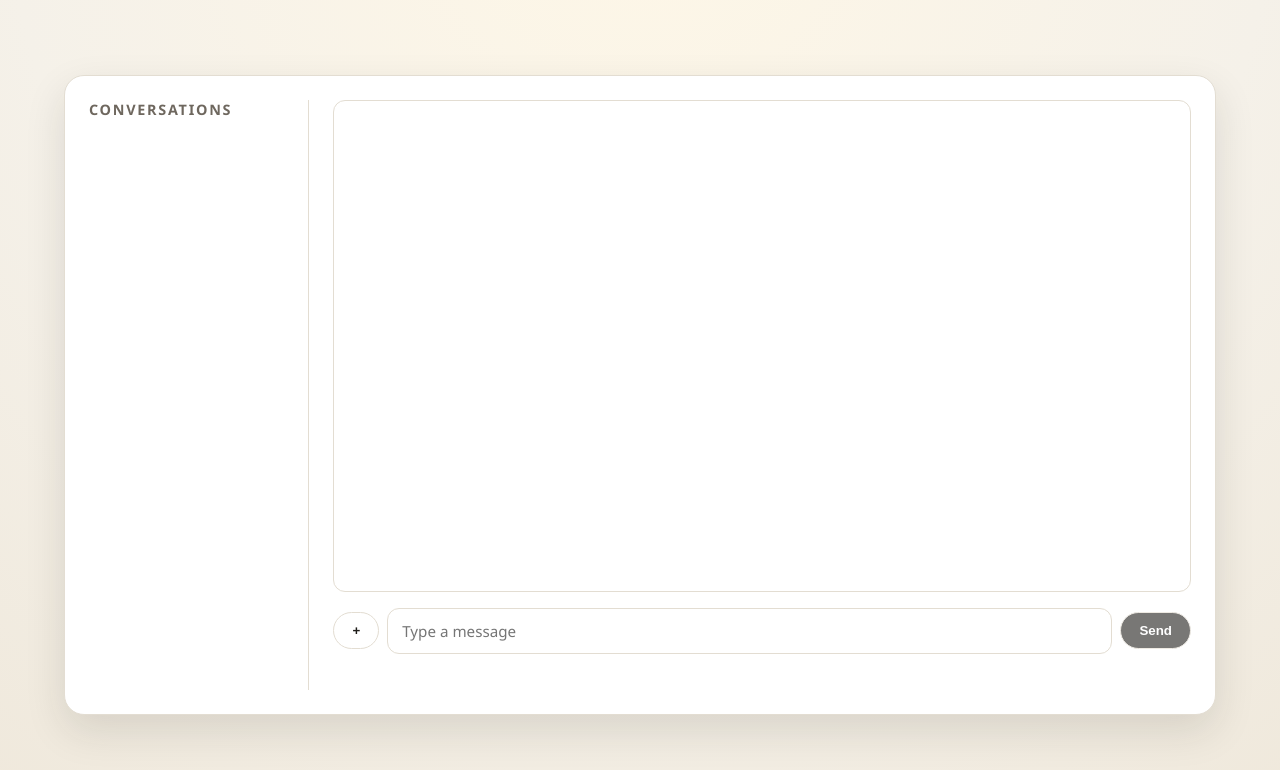
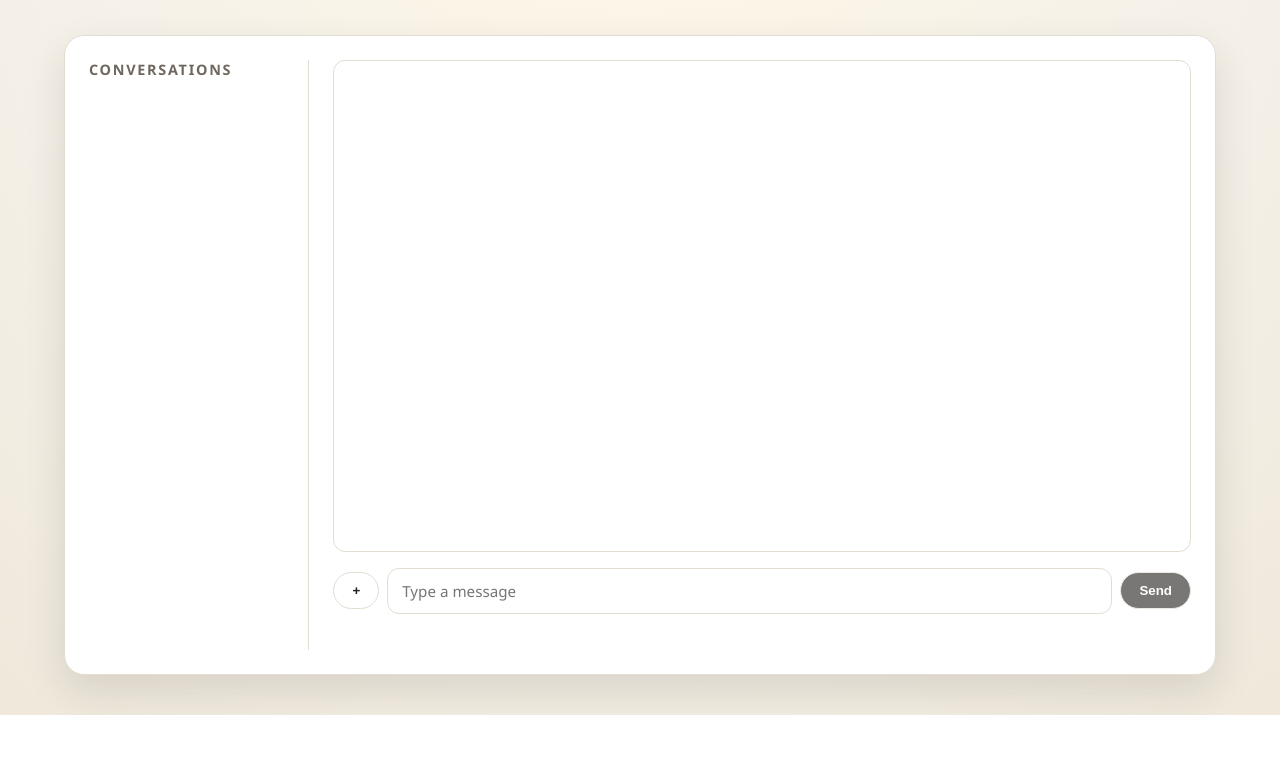
Before and after one commit to MINTALLOYY/chatapotomus, a plain HTML site: page templates/message_thread.html in a window 1280 px wide. Shown: the part 116-886 px from the top of the page. After the commit the page ends 831 px from the top, so only its background shows below. Drawn offline with Linux system fonts and the light colour scheme.

Commit message:
fix spacing of chat messages

```diff
--- a/static/css/style.css
+++ b/static/css/style.css
@@ -341,13 +341,13 @@ input {
 
 .chat-container {
   height: 80dvh;
-  margin: 10dvh 0;
+  margin: 5dvh 0 0 0;
   box-sizing: border-box;
 }
 
 /* Fallback for older browsers */
 @supports not (height: 1dvh) {
-  .chat-container { height: 80vh; margin: 10vh 0; }
+  .chat-container { height: 80vh; margin: 5vh 0 0 0; }
 }
 .split-sidebar {
   width: 20%;
```
